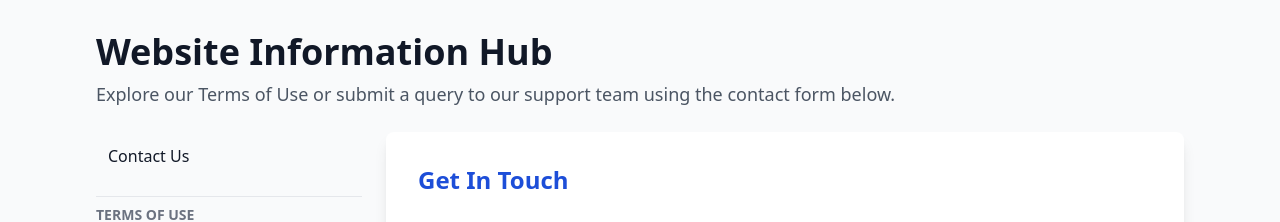
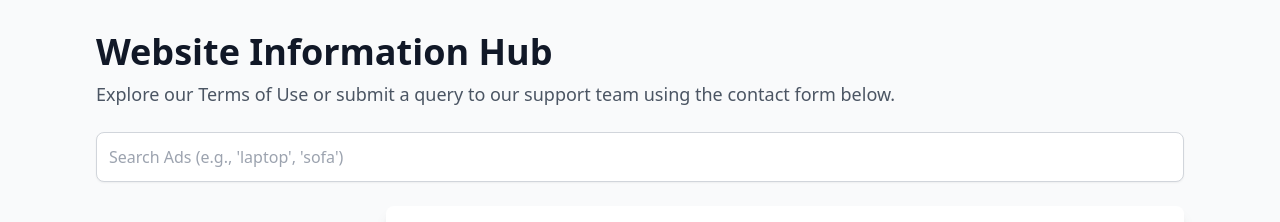
Before and after one commit to dannyzia/adboard, a React (Vite) app: page /terms in a window 1280 px wide. Shown: the top 222 px of the page. Built offline with nearby package versions, Linux system fonts and the light colour scheme; no server answers.

Commit message:
fix(terms): restore internal search/highlight and remove navigation-to-home

```diff
--- a/src/pages/TermsContactPage.tsx
+++ b/src/pages/TermsContactPage.tsx
@@ -29,37 +29,13 @@ export const TermsContactPage: React.FC = () => {
     });
   };
 
-  const highlightText = (term: string) => {
-    clearHighlights();
-    if (!term.trim()) return 0;
-    const regex = new RegExp(`(${term})`, 'gi');
-    let matches = 0;
-    termSectionIds.forEach((id) => {
-      const el = document.getElementById(id);
-      if (!el) return;
-      const html = originalHtml.current[id] || el.innerHTML;
-      const newHtml = html.replace(regex, (m) => { matches++; return `<mark class="highlight">${m}</mark>`; });
-      el.innerHTML = newHtml;
-    });
-    return matches;
-  };
-
+  // Hide all terms sections initially; we'll navigate to ads on search submit
   useEffect(() => {
-    if (!searchTerm) {
-      showSection('section-contact');
-      clearHighlights();
-      return;
-    }
-  highlightText(searchTerm.trim());
-    // show all term sections
     termSectionIds.forEach(id => {
       const el = document.getElementById(id);
-      if (el) el.classList.remove('hidden');
+      if (el) el.classList.add('hidden');
     });
-    const contactEl = document.getElementById('section-contact');
-    if (contactEl) contactEl.classList.add('hidden');
-  // nothing else to do here
-  }, [searchTerm]);
+  }, []);
 
   const showSection = (id: string) => {
     setActiveSection(id);
@@ -89,6 +65,61 @@ export const TermsContactPage: React.FC = () => {
     setTimeout(() => setShowSuccess(false), 5000);
   };
 
+  // Helper to safely escape a string for use in RegExp
+  const escapeRegExp = (s: string) => s.replace(/[.*+?^${}()|[\]\\]/g, '\\$&');
+
+  // Perform an internal search over the terms sections, highlight matches
+  const handleSearchSubmit = (e: React.FormEvent) => {
+    e.preventDefault();
+    const query = searchTerm?.trim();
+    const noResultsEl = document.getElementById('no-results');
+    const searchTermSpan = document.getElementById('search-term');
+    if (!query) {
+      // if empty, clear highlights and reset visibility
+      clearHighlights();
+      termSectionIds.forEach(id => {
+        const el = document.getElementById(id);
+        if (el) el.classList.add('hidden');
+      });
+      if (noResultsEl) noResultsEl.classList.add('hidden');
+      if (searchTermSpan) searchTermSpan.textContent = '';
+      return;
+    }
+
+    clearHighlights();
+    const re = new RegExp(escapeRegExp(query), 'gi');
+    let found = false;
+
+    termSectionIds.forEach(id => {
+      const el = document.getElementById(id);
+      if (!el) return;
+      const original = originalHtml.current[id] || el.innerHTML;
+      const text = el.textContent || el.innerText || '';
+      if (text.toLowerCase().includes(query.toLowerCase())) {
+        // show and highlight
+        el.classList.remove('hidden');
+        // use original HTML then replace matching text with <mark>
+        try {
+          el.innerHTML = original.replace(re, (match) => `<mark class="bg-yellow-200">${match}</mark>`);
+        } catch (err) {
+          // fallback: simple innerHTML highlight (best-effort)
+          el.innerHTML = original;
+        }
+        found = true;
+      } else {
+        el.classList.add('hidden');
+      }
+    });
+
+    if (!found) {
+      if (noResultsEl) noResultsEl.classList.remove('hidden');
+      if (searchTermSpan) searchTermSpan.textContent = query;
+    } else {
+      if (noResultsEl) noResultsEl.classList.add('hidden');
+      if (searchTermSpan) searchTermSpan.textContent = '';
+    }
+  };
+
   return (
     <div className="container mx-auto max-w-6xl p-4 md:p-8">
       <header className="mb-6">
@@ -97,14 +128,16 @@ export const TermsContactPage: React.FC = () => {
       </header>
 
       <div id="search-section" className="mb-6">
+        <form onSubmit={handleSearchSubmit}>
           <input
             id="searchInput"
             value={searchTerm}
             onChange={(e) => setSearchTerm(e.target.value)}
             type="text"
-          placeholder="Search Terms (e.g., 'spam', 'liability')"
+            placeholder="Search Ads (e.g., 'laptop', 'sofa')"
             className="w-full p-3 border border-gray-300 rounded-lg shadow-sm focus:outline-none focus:ring-2 focus:ring-blue-500"
           />
+        </form>
       </div>
 
       <div className="flex flex-col md:flex-row gap-6">
```
Lines whose indentation alone changed are shown as unchanged.
